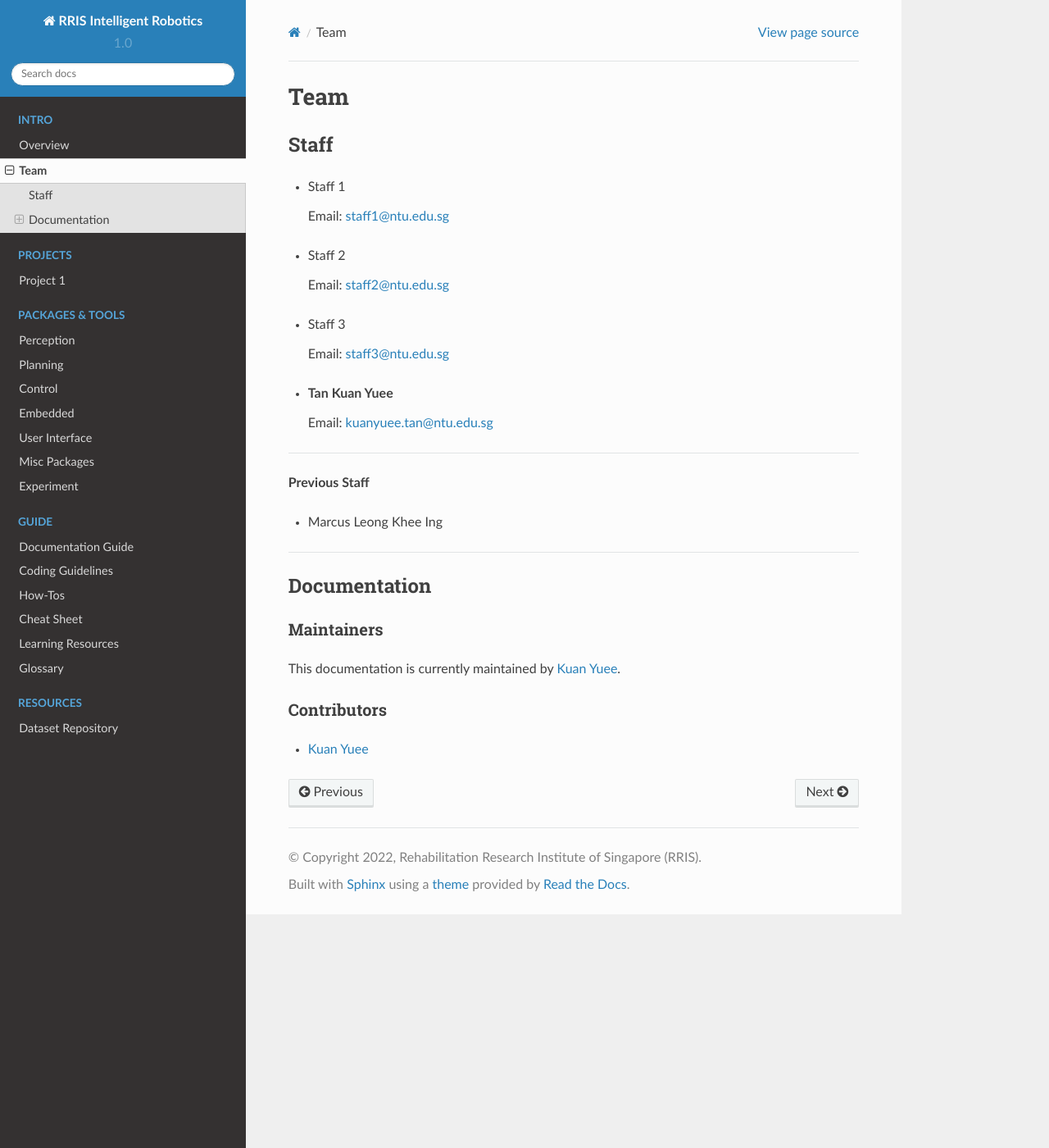
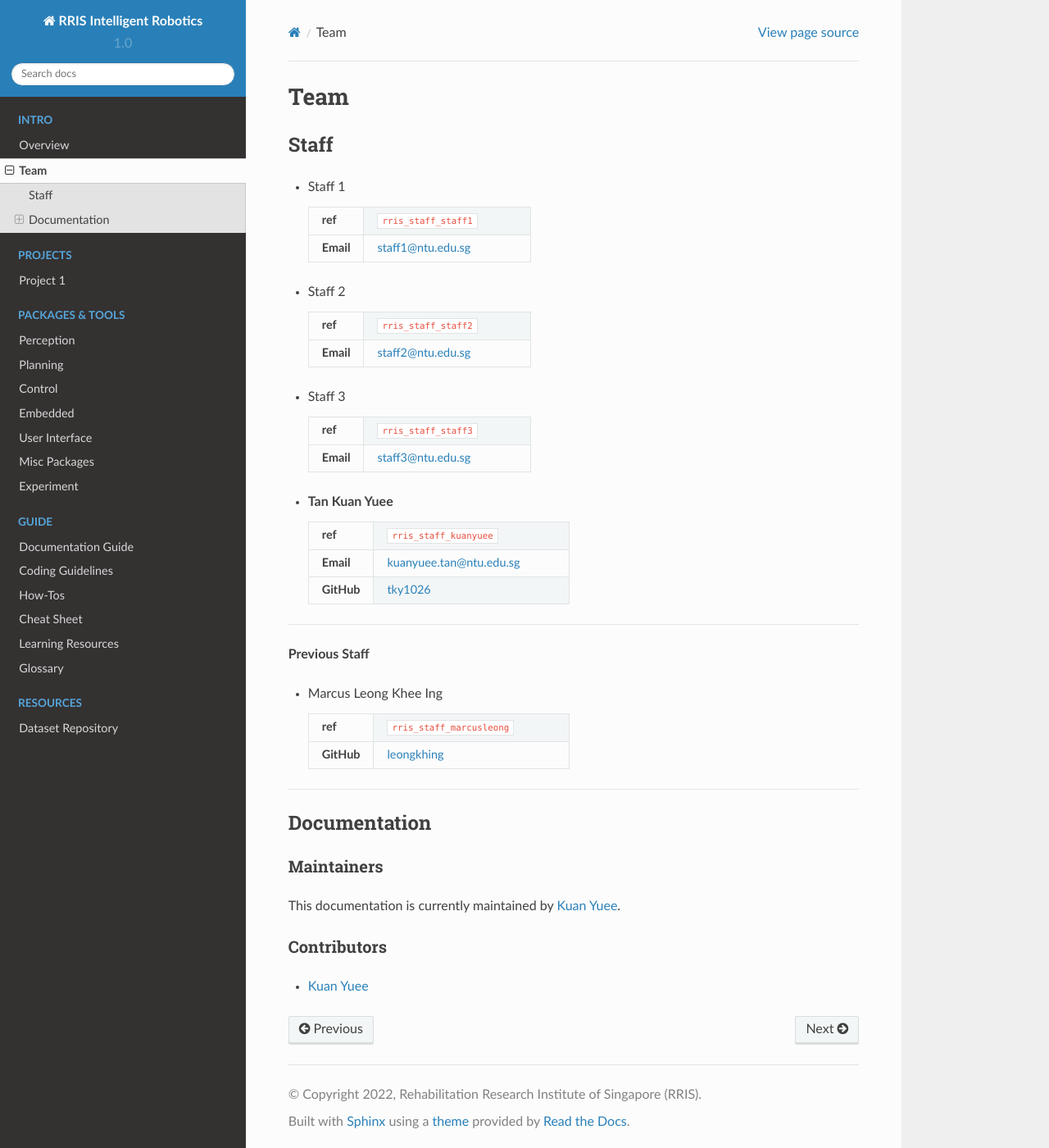
Before and after one commit to tky1026/rris_doc, a Sphinx documentation site: the page built from docs/source/Doc/Intro/team.rst, in a window 1280 px wide and 1400 px high. Shown: the whole window at 82% size. Built offline with Sphinx 7.4.7 and the Read the Docs theme 2.0.0, drawn with Linux system fonts in a browser that asks for light colours; pages that are not in the unit, such as notebooks, are missing from menus.

Commit message:
update tables

```diff
--- a/docs/source/Doc/Intro/team.rst
+++ b/docs/source/Doc/Intro/team.rst
@@ -9,26 +9,56 @@ Staff
 
 * Staff 1
 
-  Email: staff1@ntu.edu.sg
+  .. list-table::
+     :widths: 10 30
+     :stub-columns: 1
+
+     * - ref
+       - ``rris_staff_staff1``
+     * - Email
+       - staff1@ntu.edu.sg
 
 .. _rris_staff_staff2:
 
 * Staff 2
 
-  Email: staff2@ntu.edu.sg
+  .. list-table::
+     :widths: 10 30
+     :stub-columns: 1
+
+     * - ref
+       - ``rris_staff_staff2``
+     * - Email
+       - staff2@ntu.edu.sg
 
 .. _rris_staff_staff3:
 
 * Staff 3
 
-  Email: staff3@ntu.edu.sg
+  .. list-table::
+     :widths: 10 30
+     :stub-columns: 1
+
+     * - ref
+       - ``rris_staff_staff3``
+     * - Email
+       - staff3@ntu.edu.sg
 
 
 .. _rris_staff_kuanyuee:
 
 * **Tan Kuan Yuee**
 
-  Email: kuanyuee.tan@ntu.edu.sg
+  .. list-table::
+     :widths: 10 30
+     :stub-columns: 1
+
+     * - ref
+       - ``rris_staff_kuanyuee``
+     * - Email
+       - kuanyuee.tan@ntu.edu.sg
+     * - GitHub
+       - `tky1026 <https://github.com/tky1026>`__
 
 ----
 
@@ -37,6 +67,15 @@ Staff
 .. _rris_staff_marcusleong:
 
 * Marcus Leong Khee Ing
+
+  .. list-table::
+     :widths: 10 30
+     :stub-columns: 1
+
+     * - ref
+       - ``rris_staff_marcusleong``
+     * - GitHub
+       - `leongkhing <https://github.com/leongkhing>`__
 
 ----
 
```
Also changed, not shown: README.md (+4 -0 lines), docs/source/Doc/Guide/Coding/reSTSphinx/code_rst_ref_table.rst (+45 -0 lines).
